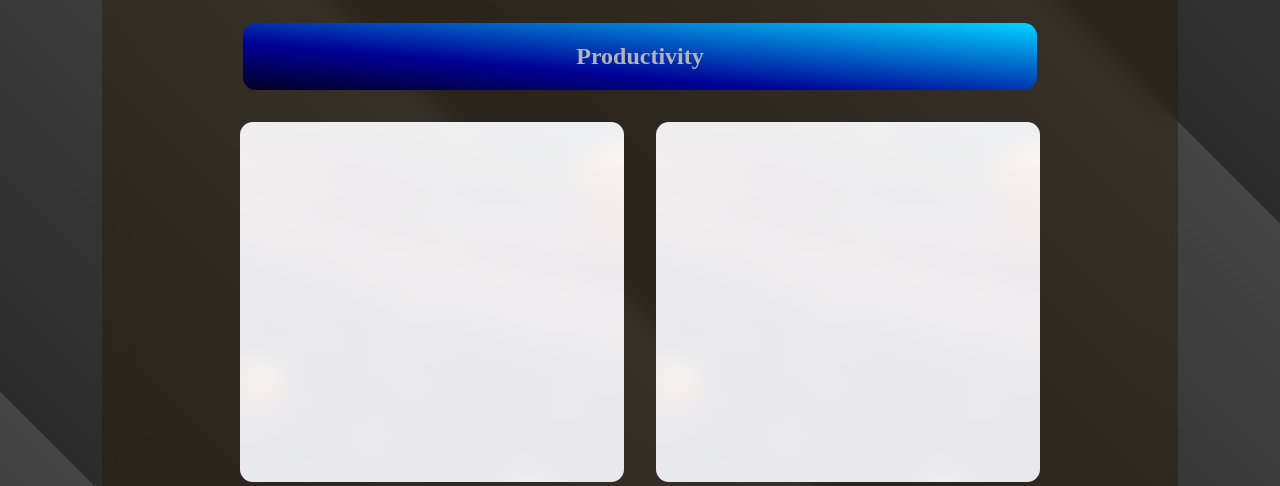
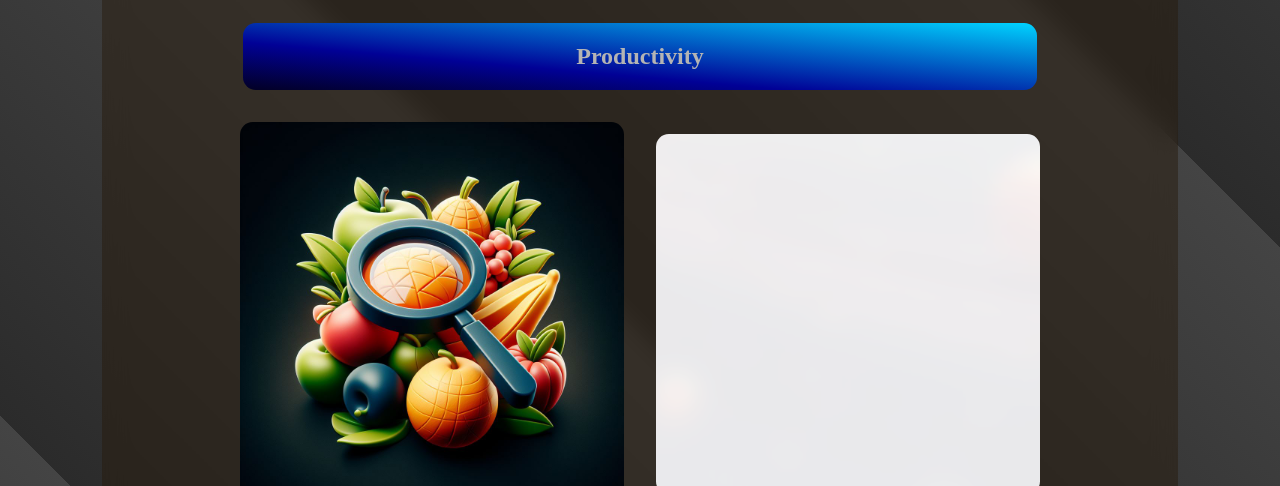
Before and after one commit to 08milam/projects, a plain HTML site: page index.html in a window 1280 px wide. Shown: the part 1850-2336 px from the top of the page. Drawn offline with Linux system fonts and the light colour scheme.

Commit message:
add fruit search

```diff
--- a/index.html
+++ b/index.html
@@ -17,7 +17,7 @@ programmer: Matthew Milam
      <meta charset="UTF-8">
      <meta name="viewport" content="width=device-width, initial-scale=1.0">
      <link rel="stylesheet" href="style.css">
-     <title>Profile</title>
+     <title>projects</title>
  </head>
  <body>
     <div class="navbar">
@@ -88,8 +88,8 @@ programmer: Matthew Milam
         <div class="title"><h2>Productivity</h2></div>
 
         <div class="project"> <!-- project container -->
-            <a class="projectImage" href="" target="_blank">
-                <img  src="placeholder.png" alt="">
+            <a class="projectImage" href="https://08milam.github.io/Fruit-Search/" target="_blank">
+                <img  src="/fruit search.jpg" alt="">
 
             </a>
         </div>
```
Also changed, not shown: fruit search.jpg (added), 1 other file.
